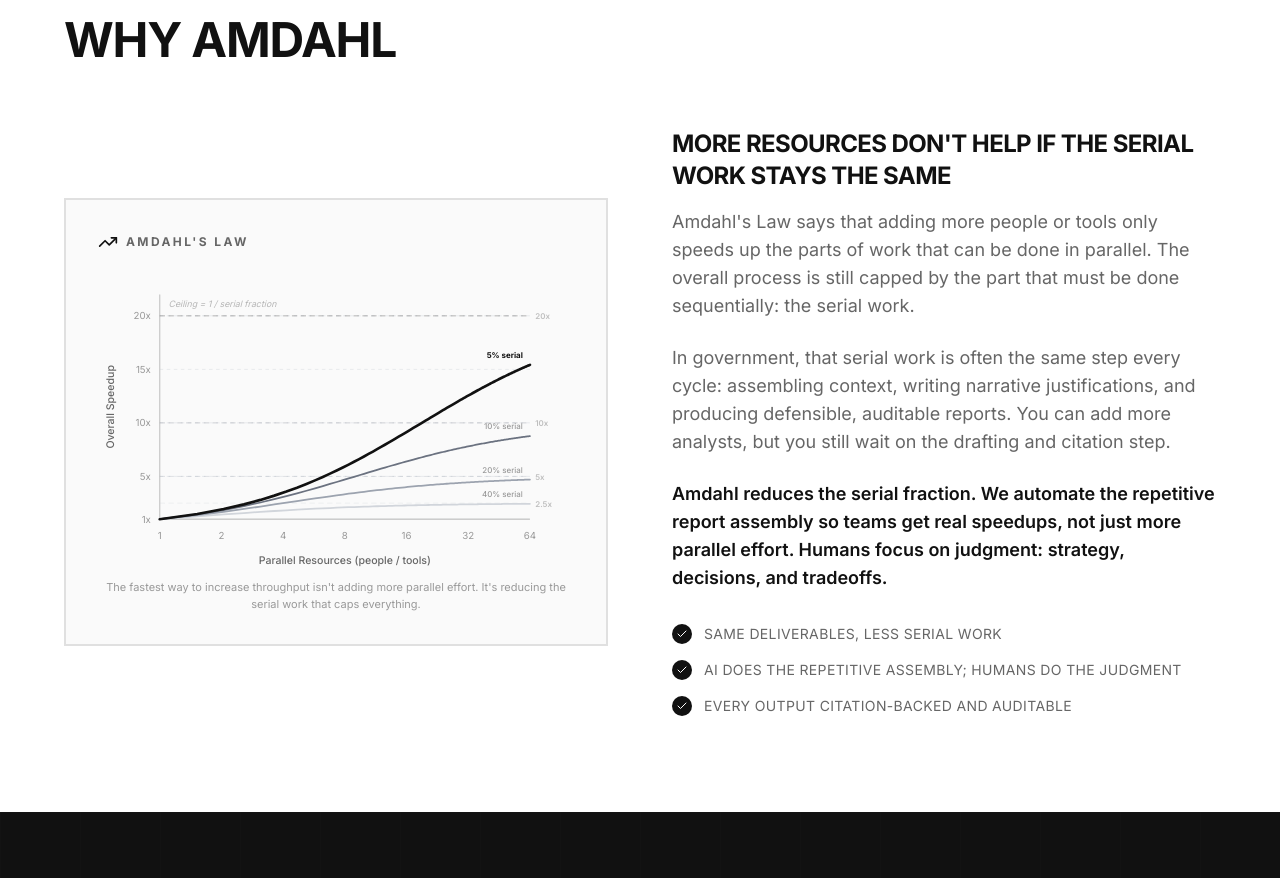
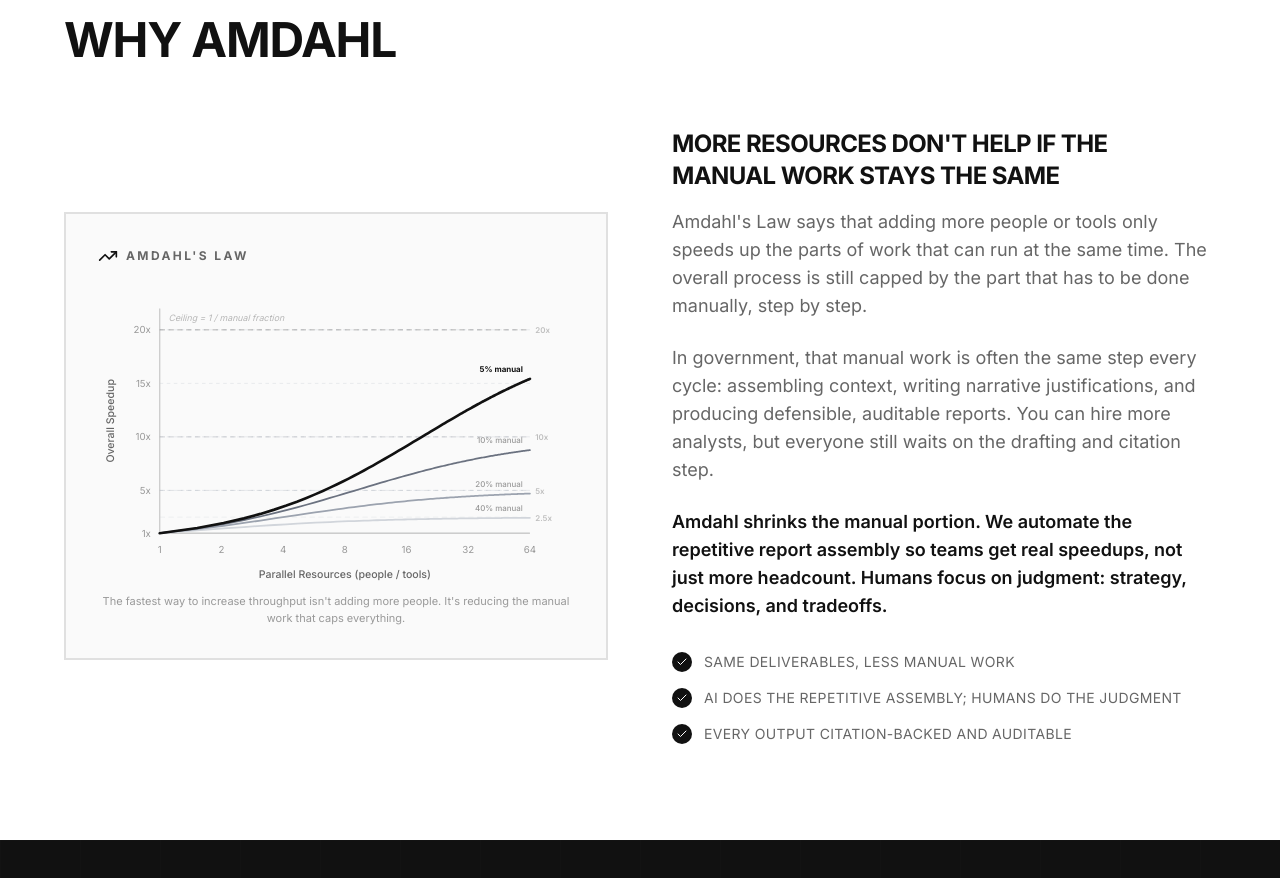
Before and after one commit to AaravMohanty/Amdahl-Website, a React (Vite) app: page / in a window 1280 px wide. Shown: the part 1640-2518 px from the top of the page. Built offline with nearby package versions, Linux system fonts and the light colour scheme.

Commit message:
copy: replace 'serial' with 'manual' throughout for plain-language accessibility

```diff
--- a/src/pages/Home.tsx
+++ b/src/pages/Home.tsx
@@ -11,10 +11,10 @@ const amdahlSpeedup = (serial: number, n: number) => 1 / (serial + (1 - serial)
 
 // Four curves showing different serial fractions
 const curves = [
-  { s: 0.40, label: '40% serial', color: '#d1d5db', maxS: 2.5 },
-  { s: 0.20, label: '20% serial', color: '#9ca3af', maxS: 5 },
-  { s: 0.10, label: '10% serial', color: '#6b7280', maxS: 10 },
-  { s: 0.05, label: '5% serial', color: '#111', maxS: 20 },
+  { s: 0.40, label: '40% manual', color: '#d1d5db', maxS: 2.5 },
+  { s: 0.20, label: '20% manual', color: '#9ca3af', maxS: 5 },
+  { s: 0.10, label: '10% manual', color: '#6b7280', maxS: 10 },
+  { s: 0.05, label: '5% manual', color: '#111', maxS: 20 },
 ]
 
 const CHART_W = 540
@@ -175,7 +175,7 @@ const AmdahlChart = () => {
         animate={isInView ? { opacity: 0.7 } : { opacity: 0 }}
         transition={{ duration: 0.5, delay: 2.8 }}
       >
-        Ceiling = 1 / serial fraction
+        Ceiling = 1 / manual fraction
       </motion.text>
     </svg>
   )
@@ -763,7 +763,7 @@ export default function Home() {
               </div>
               <AmdahlChart />
               <p className="text-[11px] text-[#999] text-center mt-3">
-                The fastest way to increase throughput isn't adding more parallel effort. It's reducing the serial work that caps everything.
+                The fastest way to increase throughput isn't adding more people. It's reducing the manual work that caps everything.
               </p>
             </motion.div>
 
@@ -774,21 +774,21 @@ export default function Home() {
               viewport={{ once: true }}
             >
               <h3 className="text-xl sm:text-2xl font-bold tracking-tight mb-4 uppercase">
-                More resources don't help if the serial work stays the same
+                More resources don't help if the manual work stays the same
               </h3>
               <p className="text-base sm:text-lg text-[#666] leading-relaxed mb-6">
-                Amdahl's Law says that adding more people or tools only speeds up the parts of work that can be done in parallel. The overall process is still capped by the part that must be done sequentially: the serial work.
+                Amdahl's Law says that adding more people or tools only speeds up the parts of work that can run at the same time. The overall process is still capped by the part that has to be done manually, step by step.
               </p>
               <p className="text-base sm:text-lg text-[#666] leading-relaxed mb-6">
-                In government, that serial work is often the same step every cycle: assembling context, writing narrative justifications, and producing defensible, auditable reports. You can add more analysts, but you still wait on the drafting and citation step.
+                In government, that manual work is often the same step every cycle: assembling context, writing narrative justifications, and producing defensible, auditable reports. You can hire more analysts, but everyone still waits on the drafting and citation step.
               </p>
               <p className="text-base sm:text-lg text-[#111] leading-relaxed font-semibold mb-8">
-                Amdahl reduces the serial fraction. We automate the repetitive report assembly so teams get real speedups, not just more parallel effort. Humans focus on judgment: strategy, decisions, and tradeoffs.
+                Amdahl shrinks the manual portion. We automate the repetitive report assembly so teams get real speedups, not just more headcount. Humans focus on judgment: strategy, decisions, and tradeoffs.
               </p>
 
               <div className="space-y-4">
                 {[
-                  'Same deliverables, less serial work',
+                  'Same deliverables, less manual work',
                   'AI does the repetitive assembly; humans do the judgment',
                   'Every output citation-backed and auditable'
                 ].map((item, index) => (
```
